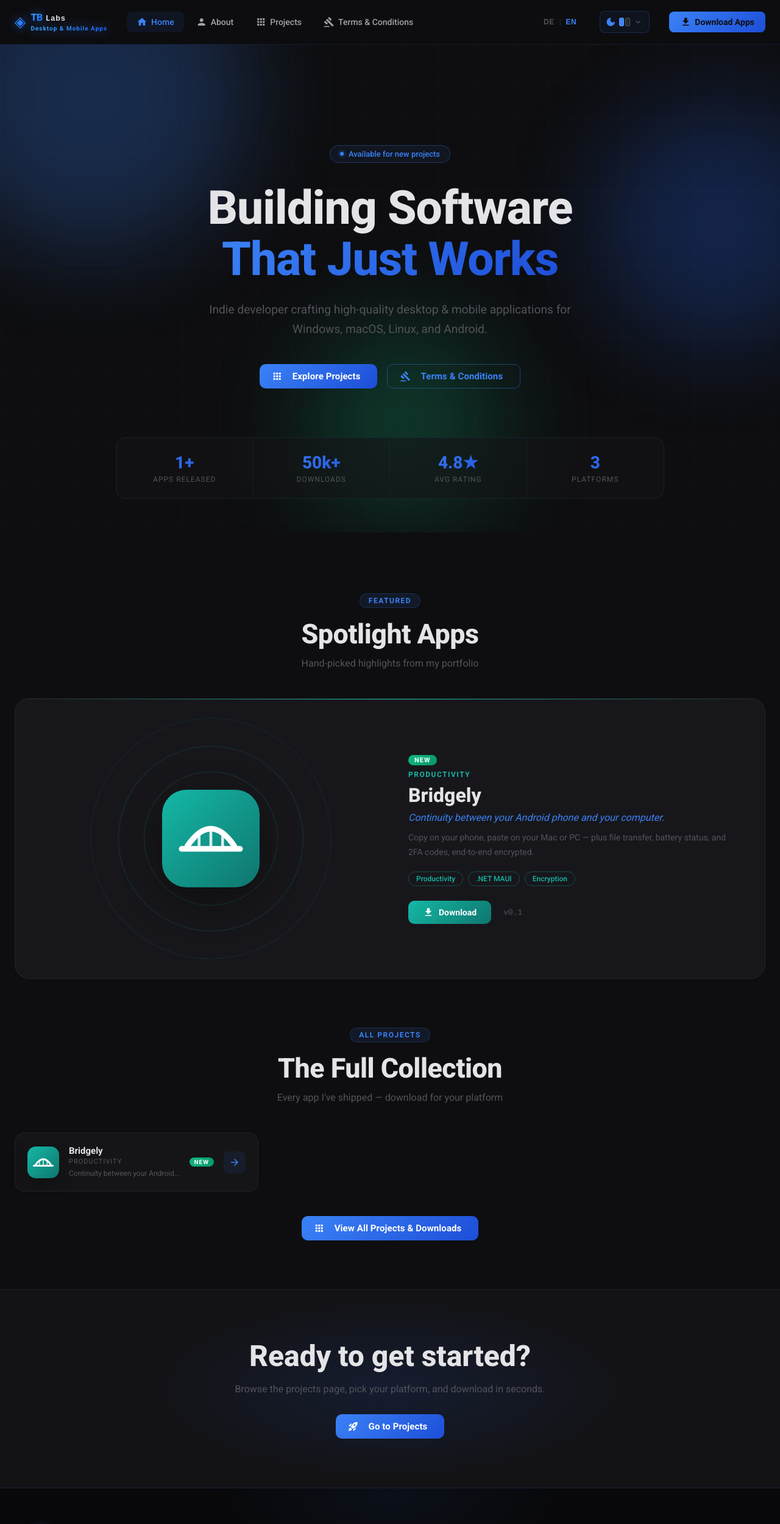
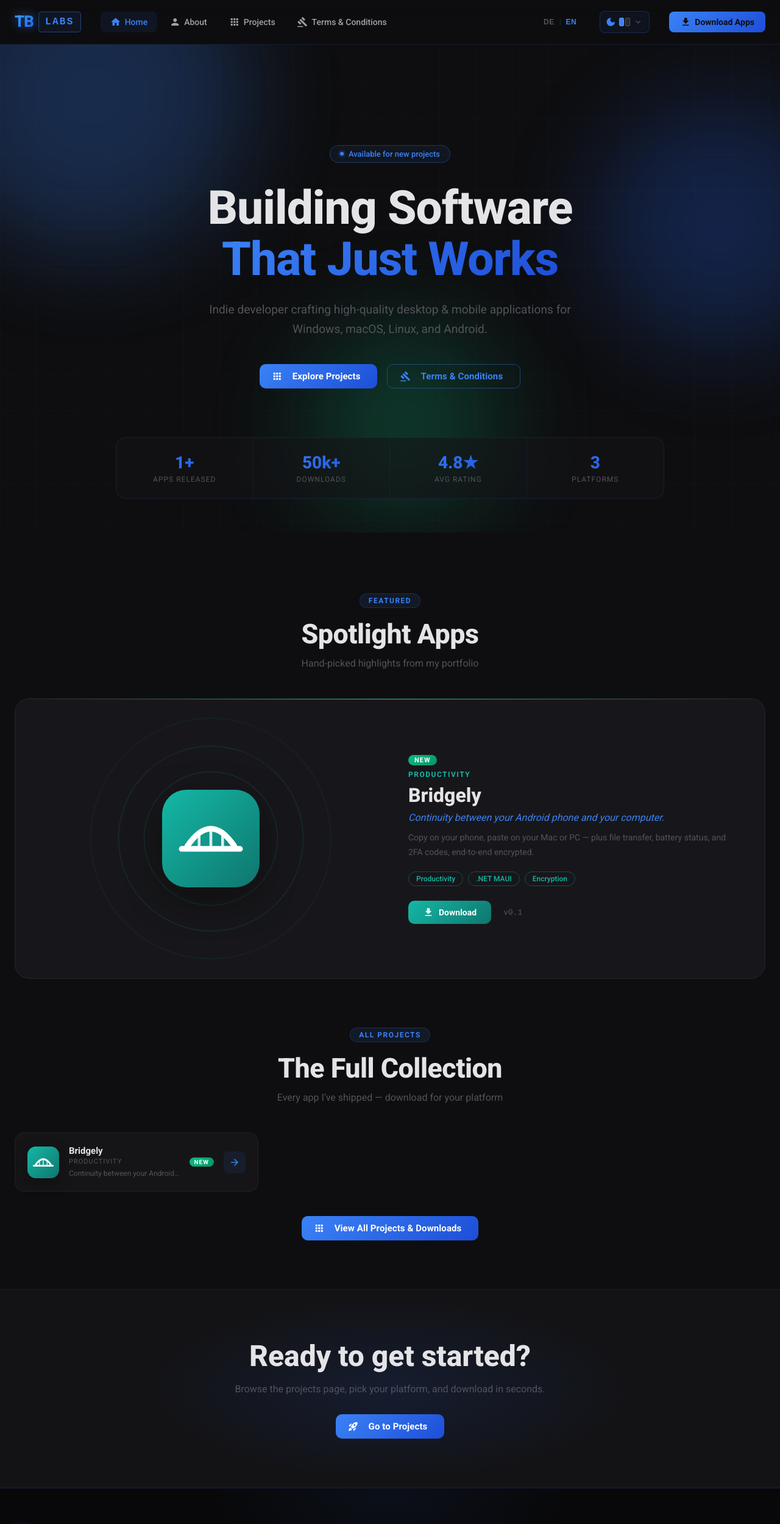
Before and after one commit to getOne21/MyPortfolioWebApp, an Angular app: page /en/home in a window 1280 px wide. Shown: the top 2499 px of the page at 61% size. Built offline with nearby package versions, Linux system fonts and the light colour scheme.

Commit message:
Refactor footer and navbar branding, update build and deployment workflow, and add server and package files for Node.js app

```diff
--- /dev/null
+++ b/deploy-app/server.js
@@ -0,0 +1,84 @@
+import { createReadStream } from 'node:fs';
+import { stat } from 'node:fs/promises';
+import { createServer } from 'node:http';
+import { extname, resolve, sep } from 'node:path';
+import { fileURLToPath } from 'node:url';
+
+const root = resolve(fileURLToPath(new URL('./browser', import.meta.url)));
+const rootPrefix = root.endsWith(sep) ? root : `${root}${sep}`;
+const port = Number(process.env.PORT) || 8080;
+const contentTypes = {
+  '.css': 'text/css; charset=utf-8',
+  '.html': 'text/html; charset=utf-8',
+  '.ico': 'image/x-icon',
+  '.jpeg': 'image/jpeg',
+  '.jpg': 'image/jpeg',
+  '.js': 'text/javascript; charset=utf-8',
+  '.json': 'application/json; charset=utf-8',
+  '.mjs': 'text/javascript; charset=utf-8',
+  '.png': 'image/png',
+  '.svg': 'image/svg+xml',
+  '.txt': 'text/plain; charset=utf-8',
+  '.webmanifest': 'application/manifest+json',
+  '.woff': 'font/woff',
+  '.woff2': 'font/woff2',
+  '.xml': 'application/xml; charset=utf-8',
+};
+
+const server = createServer(async (request, response) => {
+  if (request.method !== 'GET' && request.method !== 'HEAD') {
+    response.writeHead(405, { Allow: 'GET, HEAD' }).end();
+    return;
+  }
+
+  let pathname;
+  try {
+    pathname = decodeURIComponent(new URL(request.url ?? '/', 'http://localhost').pathname);
+  } catch {
+    response.writeHead(400).end('Bad request');
+    return;
+  }
+
+  if (pathname === '/') {
+    response.writeHead(302, { Location: '/en/home' }).end();
+    return;
+  }
+
+  let filePath = resolve(root, `.${pathname}`);
+  if (filePath !== root && !filePath.startsWith(rootPrefix)) {
+    response.writeHead(403).end('Forbidden');
+    return;
+  }
+
+  try {
+    let fileStat = await stat(filePath);
+    if (fileStat.isDirectory()) {
+      filePath = resolve(filePath, 'index.html');
+      fileStat = await stat(filePath);
+    }
+
+    const isHtml = filePath.endsWith('.html');
+    const isHashedAsset = /-[A-Z0-9_-]{8,}\.(?:css|js|woff2?)$/i.test(filePath);
+    response.writeHead(200, {
+      'Cache-Control': isHtml
+        ? 'no-cache'
+        : isHashedAsset
+          ? 'public, max-age=31536000, immutable'
+          : 'public, max-age=3600',
+      'Content-Length': fileStat.size,
+      'Content-Type': contentTypes[extname(filePath).toLowerCase()] ?? 'application/octet-stream',
+      'X-Content-Type-Options': 'nosniff',
+    });
+
+    if (request.method === 'HEAD') {
+      response.end();
+      return;
+    }
+
+    createReadStream(filePath).pipe(response);
+  } catch {
+    response.writeHead(404).end('Not found');
+  }
+});
+
+server.listen(port, '0.0.0.0');
--- a/src/app/footer/footer.html
+++ b/src/app/footer/footer.html
@@ -3,12 +3,8 @@
   <div class="footer-container">
     <div class="footer-brand">
       <div class="footer-logo">
-        <span class="logo-icon">◈</span>
-        <span class="logo-text">
-          <span class="logo-title">
-            <span class="lt-name">TB</span><span class="lt-suffix">Labs</span>
-          </span>
-          <span class="logo-byline">by Tobias Brörmann</span>
+        <span class="logo-title">
+          <span class="lt-name">TB</span><span class="lt-suffix">Labs</span>
         </span>
       </div>
       <p class="footer-tagline">{{ t().footer.tagline }}</p>
--- a/src/app/footer/footer.scss
+++ b/src/app/footer/footer.scss
@@ -33,41 +33,20 @@
 
 .footer-brand {
   .footer-logo {
-    display: flex;
+    display: inline-flex;
     align-items: center;
-    gap: 10px;
-  }
-
-  .logo-icon {
-    font-size: 28px;
-    background: var(--brand-gradient);
-    -webkit-background-clip: text;
-    -webkit-text-fill-color: transparent;
-    background-clip: text;
-    flex-shrink: 0;
-    filter: var(--logo-filter);
-  }
-
-  .logo-text {
-    display: flex;
-    flex-direction: column;
-    gap: 2px;
-    line-height: 1.2;
   }
 
   .logo-title {
     font-size: 18px;
-    letter-spacing: 0;
+    line-height: 1.2;
     display: inline-flex;
-    align-items: baseline;
-    background: none;
-    -webkit-background-clip: unset;
-    background-clip: unset;
-    -webkit-text-fill-color: unset;
+    align-items: center;
+    gap: 9px;
 
     .lt-name {
-      font-weight: 800;
-      letter-spacing: -0.5px;
+      font-weight: 900;
+      letter-spacing: -1px;
       background: var(--brand-gradient);
       -webkit-background-clip: text;
       -webkit-text-fill-color: transparent;
@@ -76,26 +55,19 @@
     }
 
     .lt-suffix {
-      margin-left: 0.4em;
       font-family: 'Courier New', Courier, monospace;
-      font-weight: 600;
-      font-size: 0.8em;
-      letter-spacing: 0.5px;
+      font-weight: 700;
+      font-size: 0.62em;
+      letter-spacing: 0.14em;
+      text-transform: uppercase;
       white-space: nowrap;
-      color: var(--text-primary);
-      -webkit-text-fill-color: var(--text-primary);
+      color: var(--accent-1);
+      -webkit-text-fill-color: var(--accent-1);
+      padding: 0.42em 0.62em 0.38em;
+      border: 1px solid color-mix(in srgb, var(--accent-1) 42%, transparent);
+      border-radius: 5px;
+      background: color-mix(in srgb, var(--accent-1) 8%, transparent);
     }
-  }
-
-  .logo-byline {
-    font-size: 11px;
-    font-weight: 600;
-    letter-spacing: 1px;
-    background: var(--brand-gradient);
-    -webkit-background-clip: text;
-    -webkit-text-fill-color: transparent;
-    background-clip: text;
-    filter: var(--logo-filter);
   }
 
   .footer-tagline {
--- a/src/app/navbar/navbar.html
+++ b/src/app/navbar/navbar.html
@@ -3,12 +3,8 @@
 
     <!-- Logo -->
     <a class="nav-logo" [routerLink]="['/', currentLang(), 'home']" (click)="closeMenu()">
-      <span class="logo-icon">◈</span>
-      <span class="logo-text">
-        <span class="logo-title">
-          <span class="lt-name">TB</span><span class="lt-suffix">Labs</span>
-        </span>
-        <span class="logo-byline">Desktop &amp; Mobile Apps</span>
+      <span class="logo-title">
+        <span class="lt-name">TB</span><span class="lt-suffix">Labs</span>
       </span>
     </a>
 
--- a/src/app/navbar/navbar.scss
+++ b/src/app/navbar/navbar.scss
@@ -29,41 +29,19 @@
 .nav-logo {
   display: flex;
   align-items: center;
-  gap: 8px;
   text-decoration: none;
   flex-shrink: 0;
 
-  .logo-icon {
-    font-size: 24px;
-    background: var(--brand-gradient);
-    -webkit-background-clip: text;
-    -webkit-text-fill-color: transparent;
-    background-clip: text;
-    filter: var(--logo-filter);
-  }
+  .logo-title {
+    font-size: 26px;
+    line-height: 1.2;
+    display: inline-flex;
+    align-items: center;
+    gap: 8px;
 
-  .logo-text {
-    display: flex;
-    flex-direction: column;
-    gap: 2px;
-    line-height: 1.2;
-  }
-
-  .logo-title {
-    font-size: 16px;
-    letter-spacing: 0;
-    display: inline-flex;
-    align-items: baseline;
-    /* gradient removed — applied per token below */
-    background: none;
-    -webkit-background-clip: unset;
-    background-clip: unset;
-    -webkit-text-fill-color: unset;
-
-    /* "TB" — heavy, full brand gradient */
     .lt-name {
-      font-weight: 800;
-      letter-spacing: -0.5px;
+      font-weight: 900;
+      letter-spacing: -1px;
       background: var(--brand-gradient);
       -webkit-background-clip: text;
       -webkit-text-fill-color: transparent;
@@ -71,29 +49,27 @@
       filter: var(--logo-filter);
     }
 
-    /* "Labs" — monospace, smaller, primary colour */
     .lt-suffix {
-      margin-left: 0.4em;
       font-family: 'Courier New', Courier, monospace;
-      font-weight: 600;
-      font-size: 0.8em;
-      letter-spacing: 0.5px;
+      font-weight: 700;
+      font-size: 0.62em;
+      letter-spacing: 0.14em;
+      text-transform: uppercase;
       white-space: nowrap;
-      color: var(--text-primary);
-      -webkit-text-fill-color: var(--text-primary);
+      color: var(--accent-1);
+      -webkit-text-fill-color: var(--accent-1);
+      padding: 0.42em 0.62em 0.38em;
+      border: 1px solid color-mix(in srgb, var(--accent-1) 42%, transparent);
+      border-radius: 5px;
+      background: color-mix(in srgb, var(--accent-1) 8%, transparent);
+      transition: background-color 180ms ease, border-color 180ms ease;
     }
   }
+}
 
-  .logo-byline {
-    font-size: 10px;
-    font-weight: 600;
-    letter-spacing: 1px;
-    background: var(--brand-gradient);
-    -webkit-background-clip: text;
-    -webkit-text-fill-color: transparent;
-    background-clip: text;
-    filter: var(--logo-filter);
-  }
+.nav-logo:hover .lt-suffix {
+  border-color: color-mix(in srgb, var(--accent-1) 70%, transparent);
+  background: color-mix(in srgb, var(--accent-1) 14%, transparent);
 }
 
 /* Desktop nav links */
```
Also changed, not shown: deploy-app/package.json (added, +11 -0 lines).
